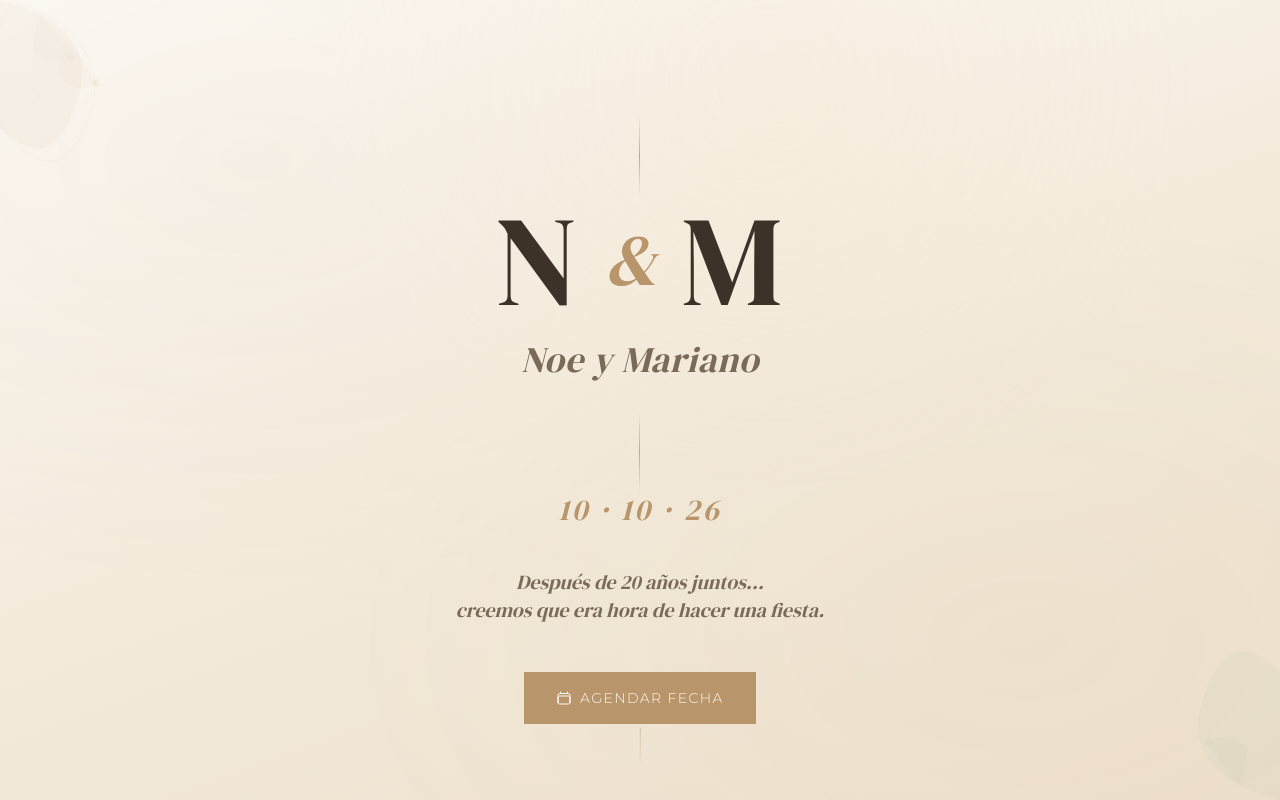
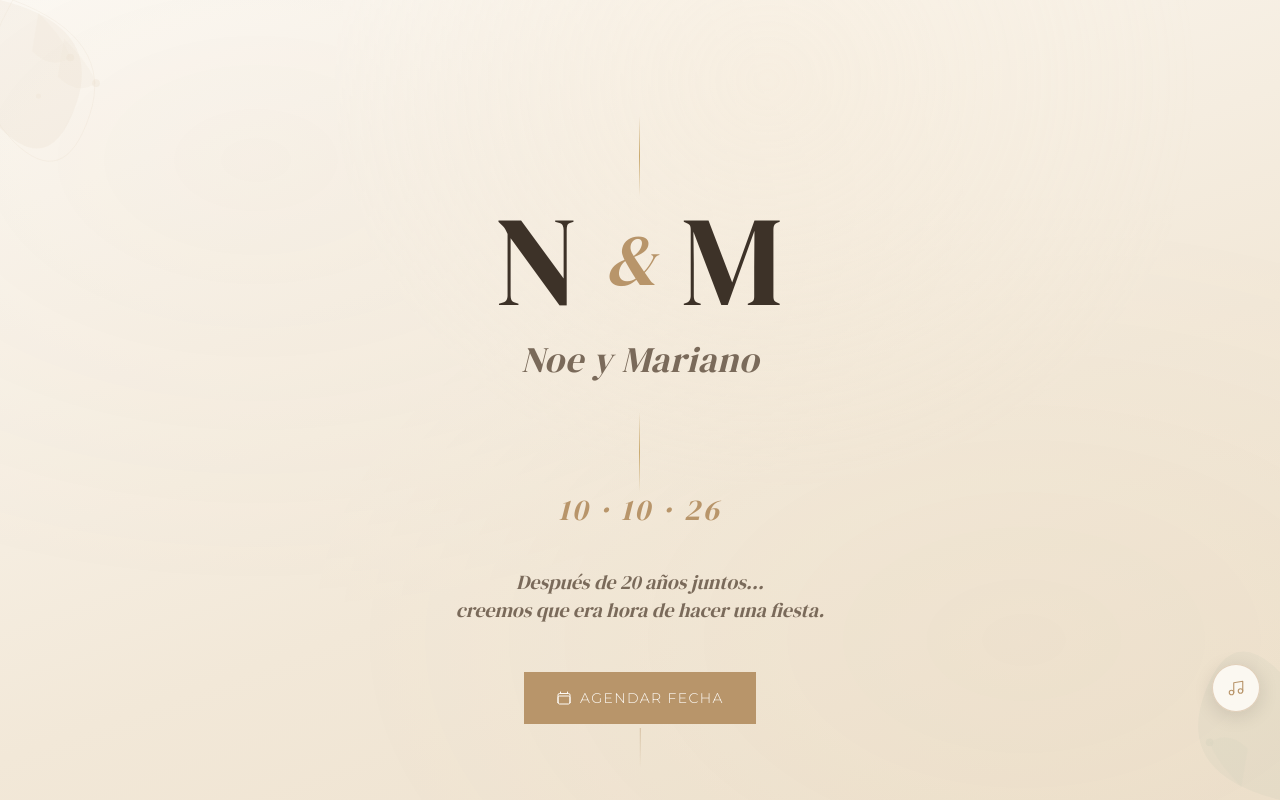
Before and after one commit to noebonvin-del/bodanoeymariano, a Next.js app: page / in a window 1280 px wide. Shown: the top 800 px of the page. Built offline with nearby package versions, Linux system fonts and the light colour scheme.

Commit message:
Add floating YouTube music player

```diff
--- a/src/app/page.tsx
+++ b/src/app/page.tsx
@@ -11,11 +11,13 @@ import Music from "@/components/Music";
 import Footer from "@/components/Footer";
 import FloralDivider from "@/components/ui/FloralDivider";
 import FloatingCTA from "@/components/ui/FloatingCTA";
+import MusicPlayer from "@/components/MusicPlayer";
 
 export default function Home() {
   return (
     <main className="overflow-hidden">
       <FloatingCTA />
+      <MusicPlayer />
       <Hero />
       <OurStory />
       <FloralDivider />
--- /dev/null
+++ b/src/components/MusicPlayer.tsx
@@ -0,0 +1,131 @@
+"use client";
+
+import { useState, useEffect, useRef } from "react";
+
+const VIDEO_ID = "yHOfLbXJruo";
+
+export default function MusicPlayer() {
+  const [playing, setPlaying] = useState(false);
+  const [ready, setReady] = useState(false);
+  const playerRef = useRef<any>(null);
+  const containerRef = useRef<HTMLDivElement>(null);
+
+  useEffect(() => {
+    // Load YouTube IFrame API
+    if ((window as any).YT) {
+      initPlayer();
+      return;
+    }
+
+    const tag = document.createElement("script");
+    tag.src = "https://www.youtube.com/iframe_api";
+    document.head.appendChild(tag);
+
+    (window as any).onYouTubeIframeAPIReady = () => {
+      initPlayer();
+    };
+
+    return () => {
+      (window as any).onYouTubeIframeAPIReady = undefined;
+    };
+  }, []);
+
+  function initPlayer() {
+    if (!containerRef.current) return;
+    playerRef.current = new (window as any).YT.Player(containerRef.current, {
+      videoId: VIDEO_ID,
+      playerVars: {
+        autoplay: 0,
+        controls: 0,
+        loop: 1,
+        playlist: VIDEO_ID,
+        rel: 0,
+        showinfo: 0,
+      },
+      events: {
+        onReady: () => setReady(true),
+      },
+    });
+  }
+
+  function toggle() {
+    if (!ready || !playerRef.current) return;
+    if (playing) {
+      playerRef.current.pauseVideo();
+    } else {
+      playerRef.current.playVideo();
+    }
+    setPlaying(!playing);
+  }
+
+  return (
+    <>
+      {/* YouTube iframe oculto */}
+      <div
+        style={{ position: "fixed", top: "-9999px", left: "-9999px", width: "1px", height: "1px" }}
+        aria-hidden
+      >
+        <div ref={containerRef} />
+      </div>
+
+      {/* Botón flotante */}
+      <button
+        onClick={toggle}
+        title={playing ? "Pausar música" : "Reproducir música"}
+        style={{
+          position: "fixed",
+          bottom: "88px",
+          right: "20px",
+          zIndex: 50,
+          width: "48px",
+          height: "48px",
+          borderRadius: "50%",
+          background: "rgba(253, 250, 245, 0.92)",
+          border: "1px solid rgba(184, 149, 106, 0.4)",
+          boxShadow: "0 4px 20px rgba(0,0,0,0.12)",
+          display: "flex",
+          alignItems: "center",
+          justifyContent: "center",
+          cursor: "pointer",
+          backdropFilter: "blur(8px)",
+          transition: "transform 0.2s, box-shadow 0.2s",
+        }}
+        onMouseEnter={e => (e.currentTarget.style.transform = "scale(1.1)")}
+        onMouseLeave={e => (e.currentTarget.style.transform = "scale(1)")}
+      >
+        {playing ? (
+          /* Pausa */
+          <svg width="18" height="18" viewBox="0 0 24 24" fill="#B8956A">
+            <rect x="5" y="4" width="4" height="16" rx="1" />
+            <rect x="15" y="4" width="4" height="16" rx="1" />
+          </svg>
+        ) : (
+          /* Play / nota musical */
+          <svg width="18" height="18" viewBox="0 0 24 24" fill="none" stroke="#B8956A" strokeWidth="1.5" strokeLinecap="round" strokeLinejoin="round">
+            <path d="M9 18V5l12-2v13" />
+            <circle cx="6" cy="18" r="3" />
+            <circle cx="18" cy="16" r="3" />
+          </svg>
+        )}
+
+        {/* Animación de ondas cuando suena */}
+        {playing && (
+          <span style={{
+            position: "absolute",
+            inset: "-4px",
+            borderRadius: "50%",
+            border: "1px solid rgba(184,149,106,0.3)",
+            animation: "ping 2s cubic-bezier(0,0,0.2,1) infinite",
+          }} />
+        )}
+      </button>
+
+      <style>{`
+        @keyframes ping {
+          0% { transform: scale(1); opacity: 0.6; }
+          100% { transform: scale(1.5); opacity: 0; }
+        }
+      `}</style>
+    </>
+  );
+}
```
